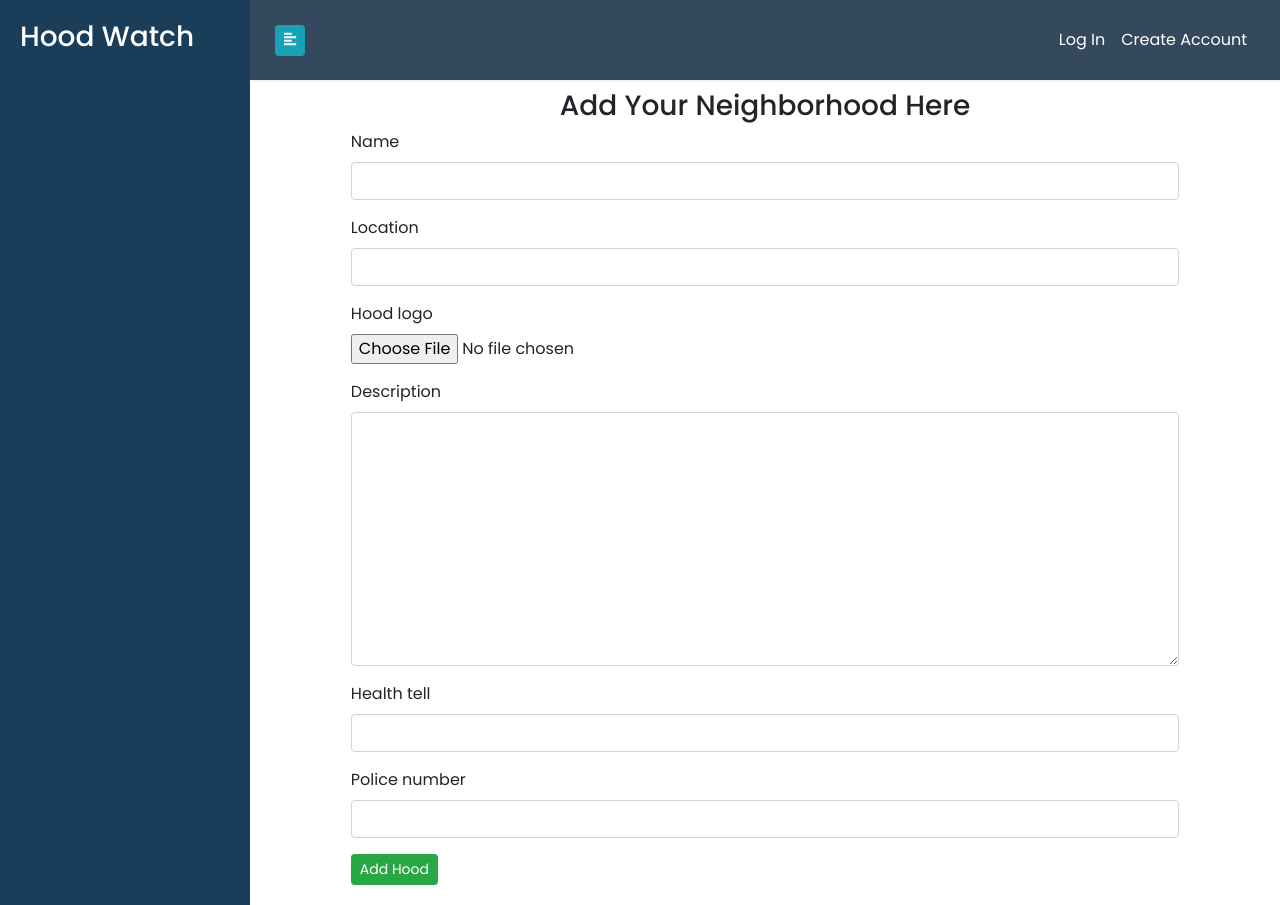
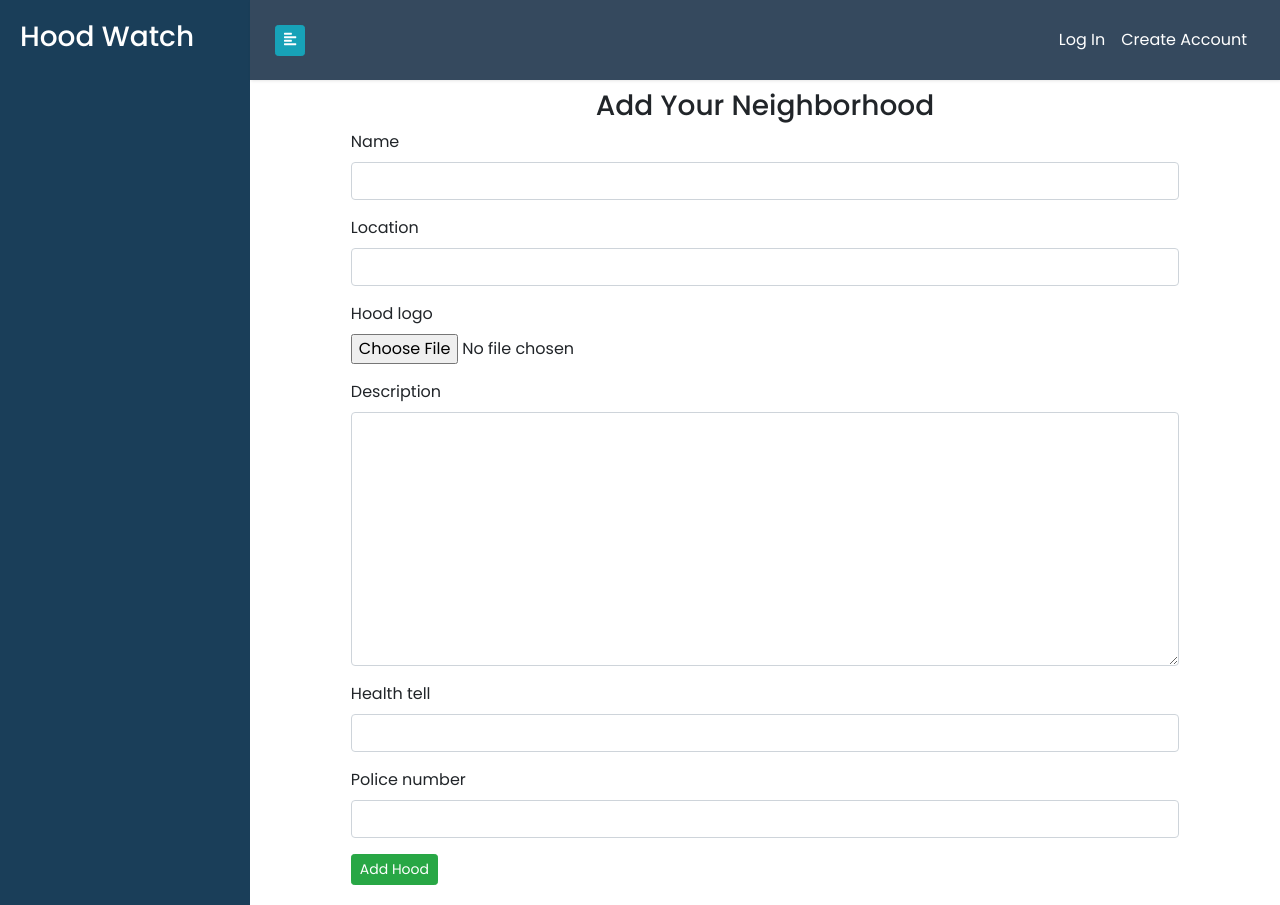
Before and after one commit to dhalianeza/hood, a Django app: page /new-hood/ in a window 1280 px wide. Run offline with Django 3.2, Linux system fonts and the light colour scheme; some libraries are stand-ins or nearby versions.

Commit message:
sace changes

```diff
--- a/hood/templates/newhood.html
+++ b/hood/templates/newhood.html
@@ -1,11 +1,11 @@
 {% extends 'base.html' %}
 {% load crispy_forms_tags %}
 {% block content %}
-<div class="container bg-white newhood" style="">
+<div class="container bg-white newhood" >
     <div class="row">
         <div class="col-md-1"></div>
         <div class="col-md-10">
-            <h3 class="text-center">Add Your Neighborhood Here</h3>
+            <h3 class="text-center">Add Your Neighborhood </h3>
             <form action="" method="post" enctype="multipart/form-data" novalidate>
                 {% csrf_token %}
                 {{ form|crispy }}
```
